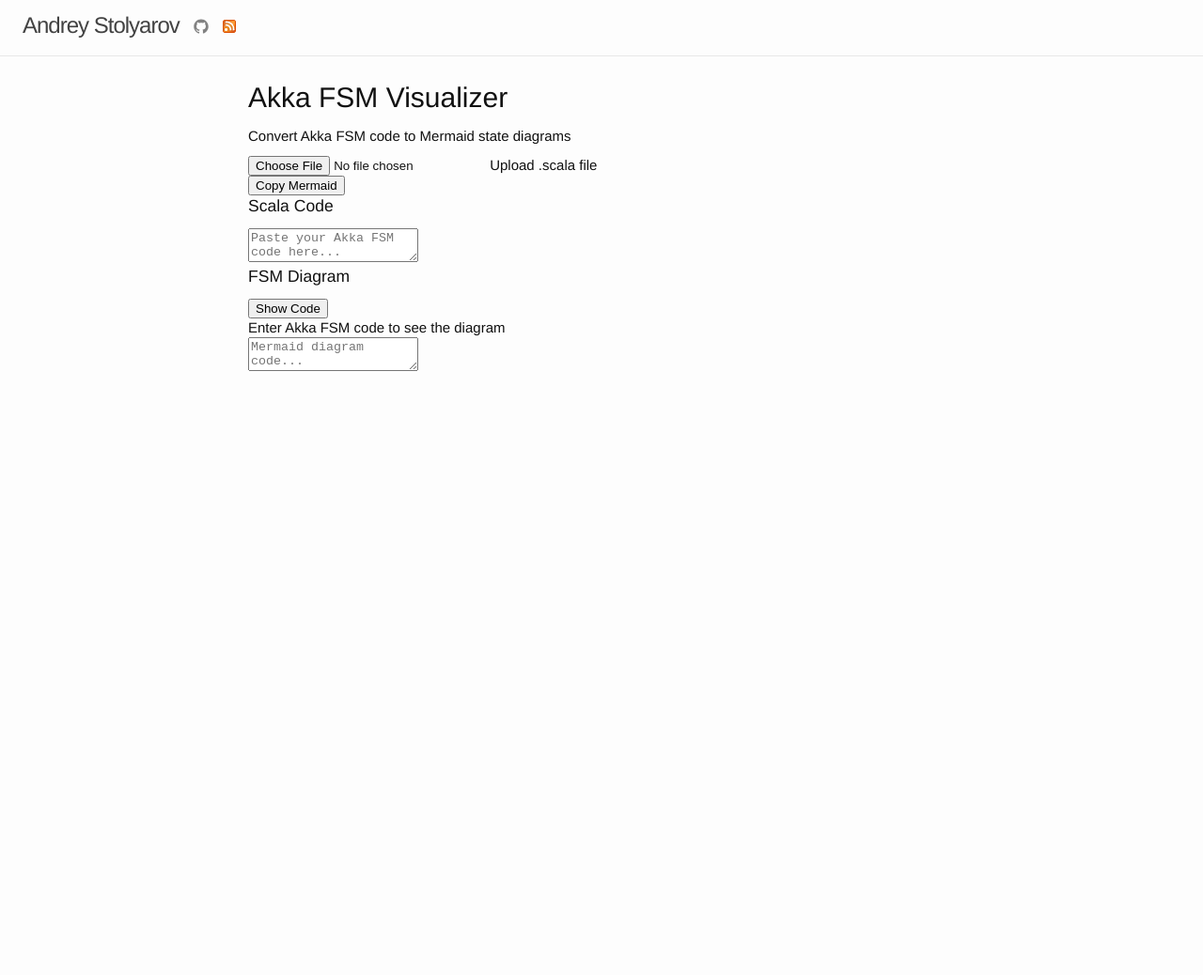
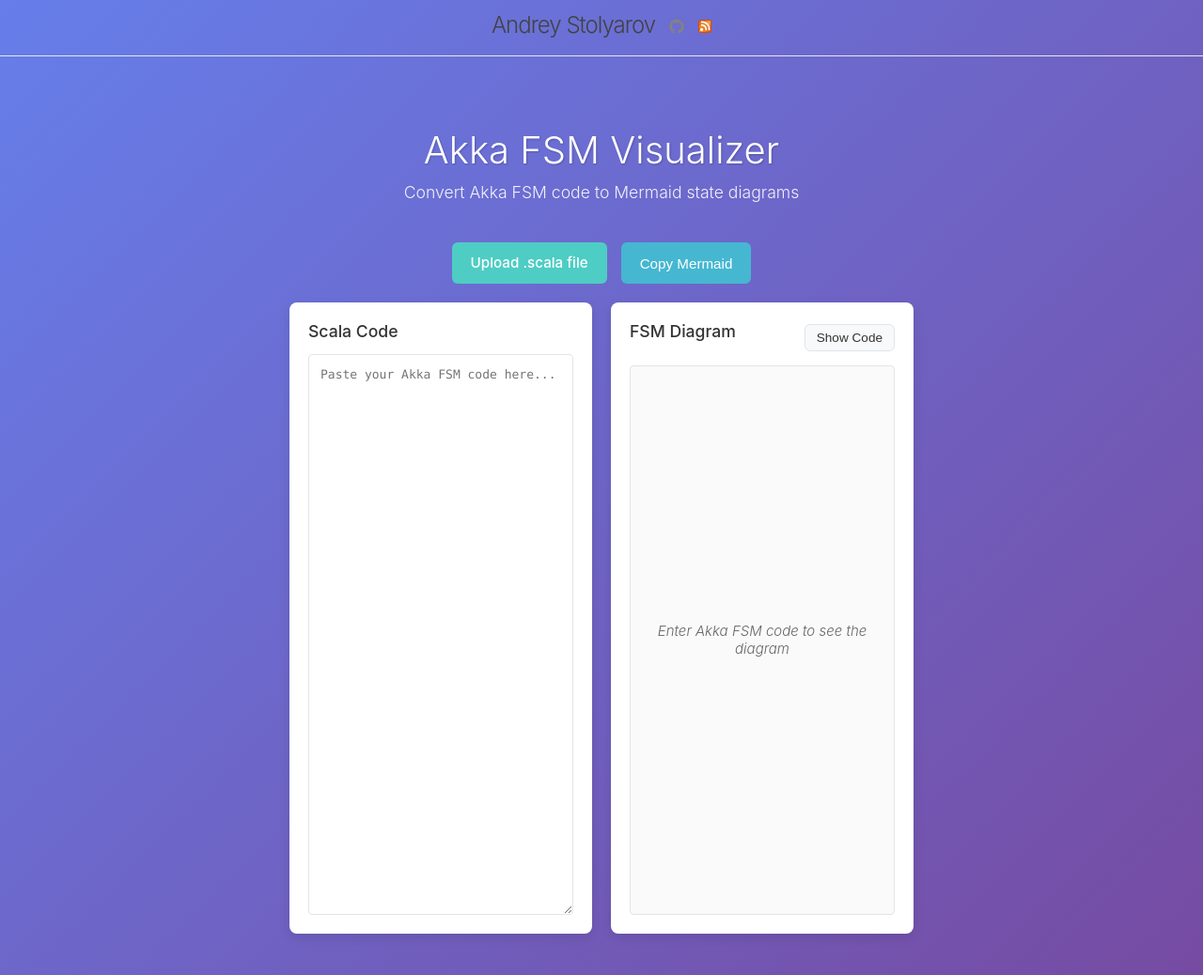
Before and after one commit to d10xa/d10xa.github.io, a Jekyll site: the page built from apps/akka-fsm-visualizer.html, in a window 1280 px wide. Shown: the whole page at 94% size. Built offline with Jekyll 4.4.1, drawn with Linux system fonts in a browser that asks for light colours; a script that is not in the unit is left out; before the commit the page ends 900 px from its top, so only the background shows below that.

Commit message:
fix akka-fsm-visualizer

```diff
--- a/apps/akka-fsm-visualizer.html
+++ b/apps/akka-fsm-visualizer.html
@@ -5,7 +5,7 @@
 permalink: /akka-fsm-visualizer/
 ---
 
-<link rel="stylesheet" href="{{ '/assets/css/akka-fsm-visualizer.css' | relative_url }}">
+<link rel="stylesheet" href="{{ '/apps/assets/css/akka-fsm-visualizer.css' | relative_url }}">
 <script src="https://cdn.jsdelivr.net/npm/mermaid@10.6.1/dist/mermaid.min.js"></script>
 
 <div class="container">
@@ -45,4 +45,4 @@
     </div>
 </div>
 
-<script type="text/javascript" src="{{ '/assets/js/akka-fsm-visualizer.js' | relative_url }}"></script>
+<script type="text/javascript" src="{{ '/apps/assets/js/akka-fsm-visualizer.js' | relative_url }}"></script>
```
